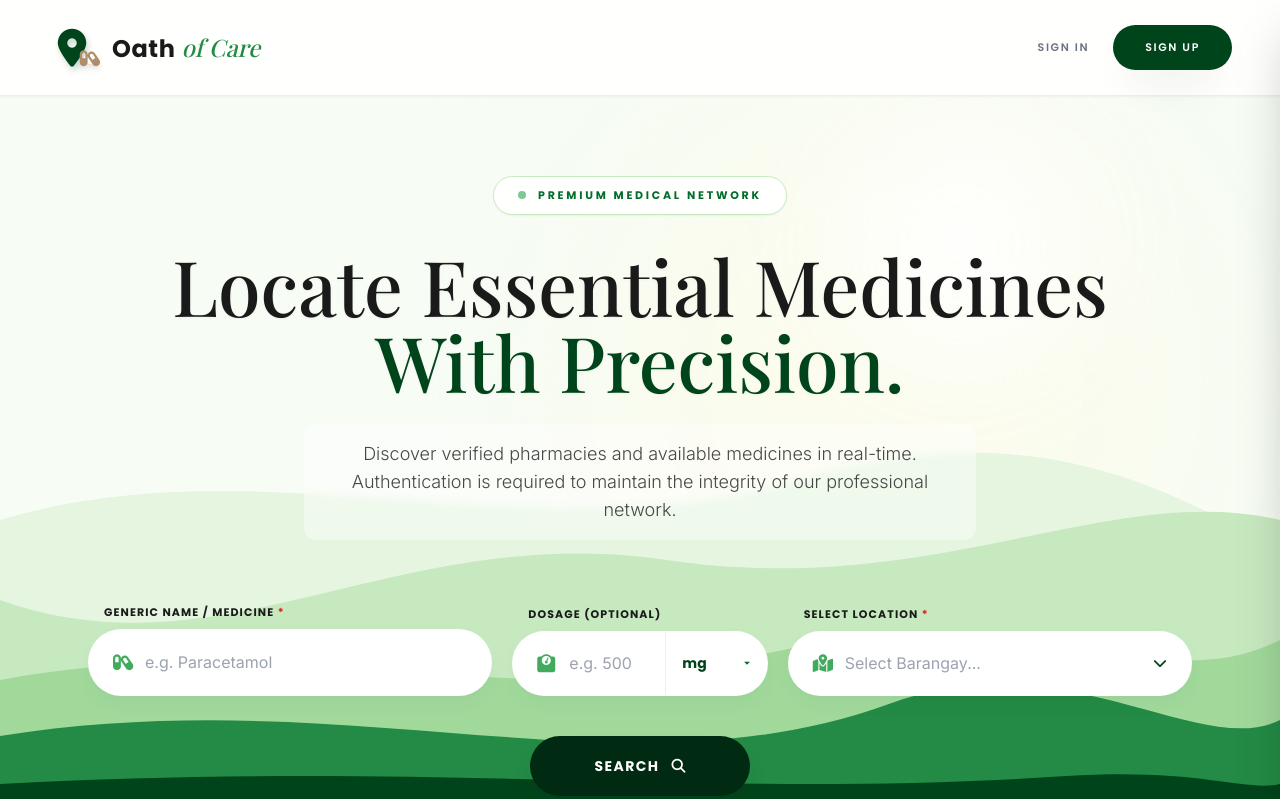
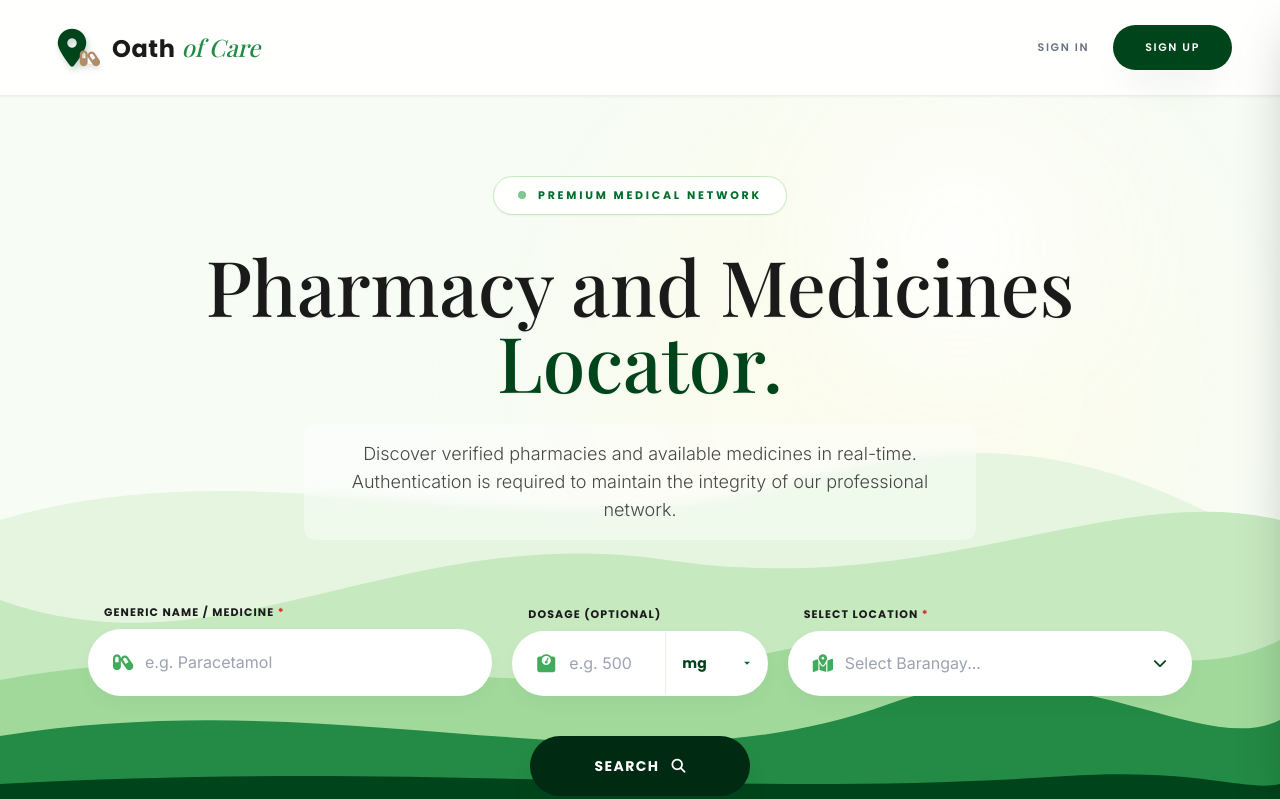
Before and after one commit to dionisiocerdena8-cloud/oath-of-care, a Flask app: page / in a window 1280 px wide. Shown: the top 799 px of the page. Run offline with Flask 3, Linux system fonts and the light colour scheme; some libraries are stand-ins or nearby versions; some web fonts are replaced.

Commit message:
Update client.html

```diff
--- a/templates/client.html
+++ b/templates/client.html
@@ -237,9 +237,9 @@
                         Premium Medical Network
                     </span>
                     <h1 id="heroTitle" class="font-serif text-charcoal text-[2.8rem] sm:text-5xl md:text-6xl lg:text-[4.8rem] leading-[1.15] mb-6 drop-shadow-sm">
-                        Locate Essential Medicines <br class="hidden md:block"/>
+                        Pharmacy and Medicines <br class="hidden md:block"/>
                         <span class="text-brand-800 relative">
-                            With Precision.
+                            Locator.
                         </span>
                     </h1>
                     <p id="heroSubtitle" class="text-base md:text-lg text-charcoal/80 font-inter font-light max-w-2xl leading-relaxed bg-white/40 backdrop-blur-sm p-4 rounded-xl">
```
